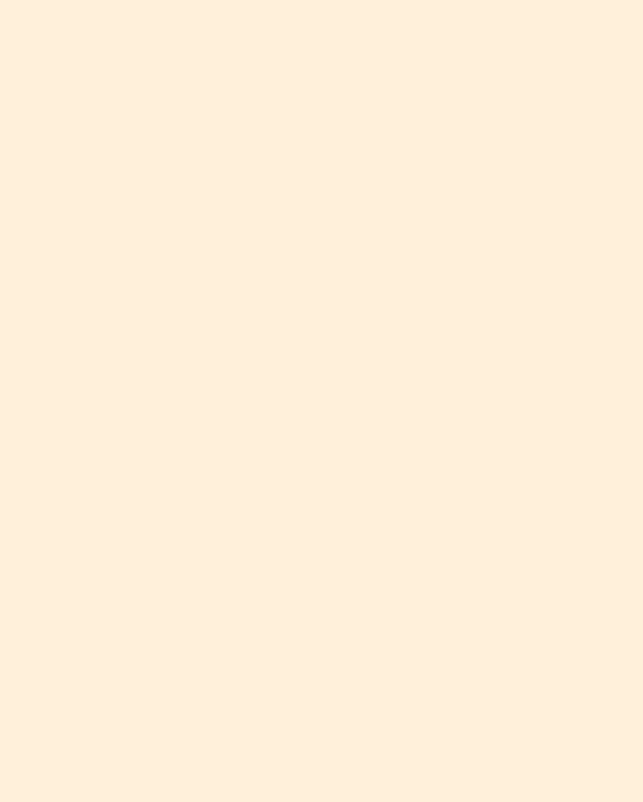
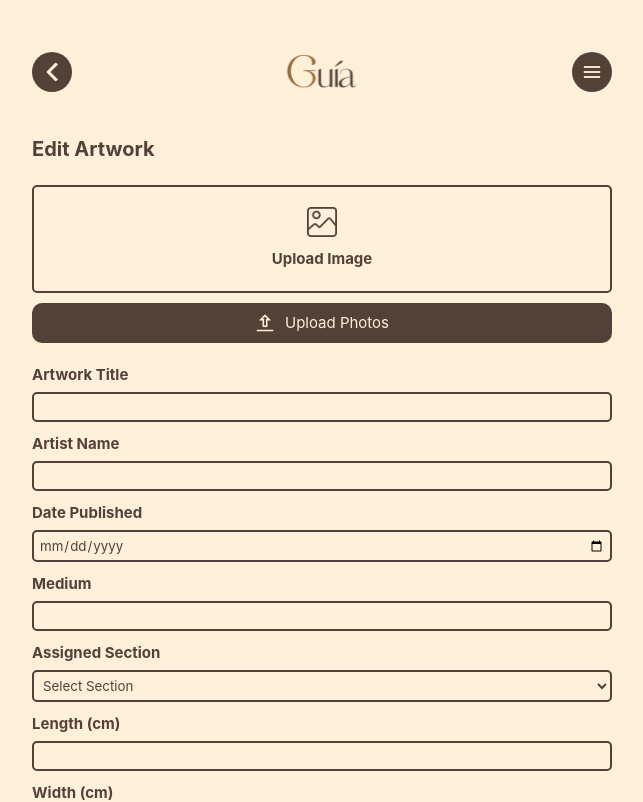
Before and after one commit to ethylene03/guia_frontend, a Vue app: page /admin/edit-artwork in a window 1280 px wide. Before the commit this address had no page. Shown: the top 802 px of the page, without its empty margins (318-961 px from the left). Built offline with nearby package versions, Linux system fonts and the light colour scheme.

Commit message:
create edit artwork screen

```diff
--- a/src/main.js
+++ b/src/main.js
@@ -10,6 +10,7 @@ import AdminHome from './pages/admin/Home.vue'
 import Login from './pages/admin/Login.vue'
 import ChangePassword from './pages/admin/ChangePassword.vue'
 import AddArtwork from "./pages/admin/AddArtwork.vue"
+import EditArtwork from "./pages/admin/EditArtwork.vue"
 import Menu from "./pages/admin/Menu.vue"
 
 // import visitor pages here
@@ -24,6 +25,7 @@ const router = createRouter({
         { path: '/admin/home', component: AdminHome },
         { path: '/admin/change-password', component: ChangePassword },
         { path: '/admin/add-artwork', component: AddArtwork },
+        { path: '/admin/edit-artwork', component: EditArtwork },
         { path: '/admin/menu', component: Menu },
 
         { path: '/home', component: Home },
--- a/src/pages/admin/AddArtwork.vue
+++ b/src/pages/admin/EditArtwork.vue
@@ -55,7 +55,7 @@
 <template>
     <div class="container">
         <Header />
-        <h1>Add new artwork</h1>
+        <h1>Edit Artwork</h1>
 
         <!-- input for upload file -->
         <input id="fileUpload" type="file" accept="image/*" @change="receiveFiles" multiple hidden />
```
